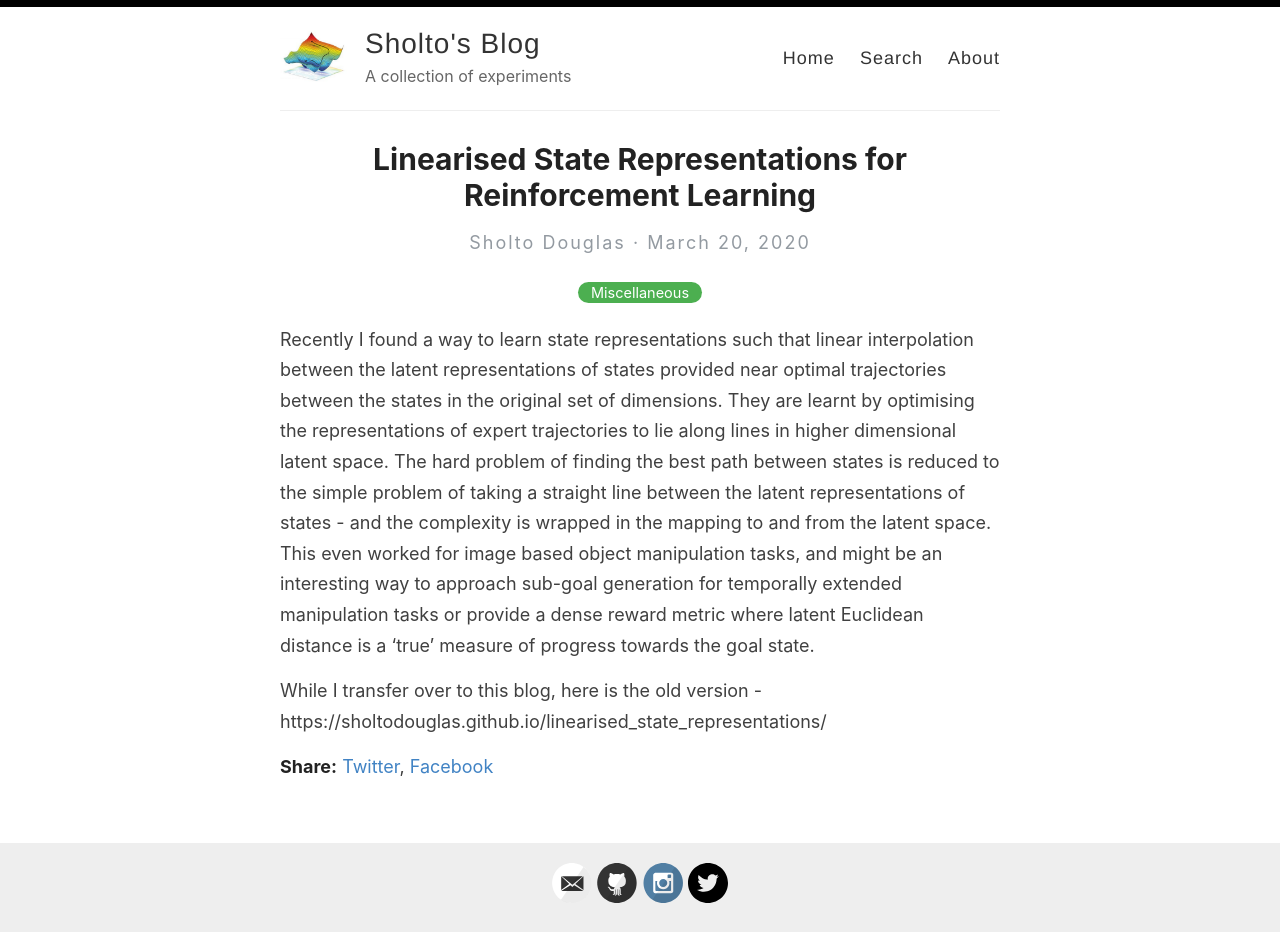
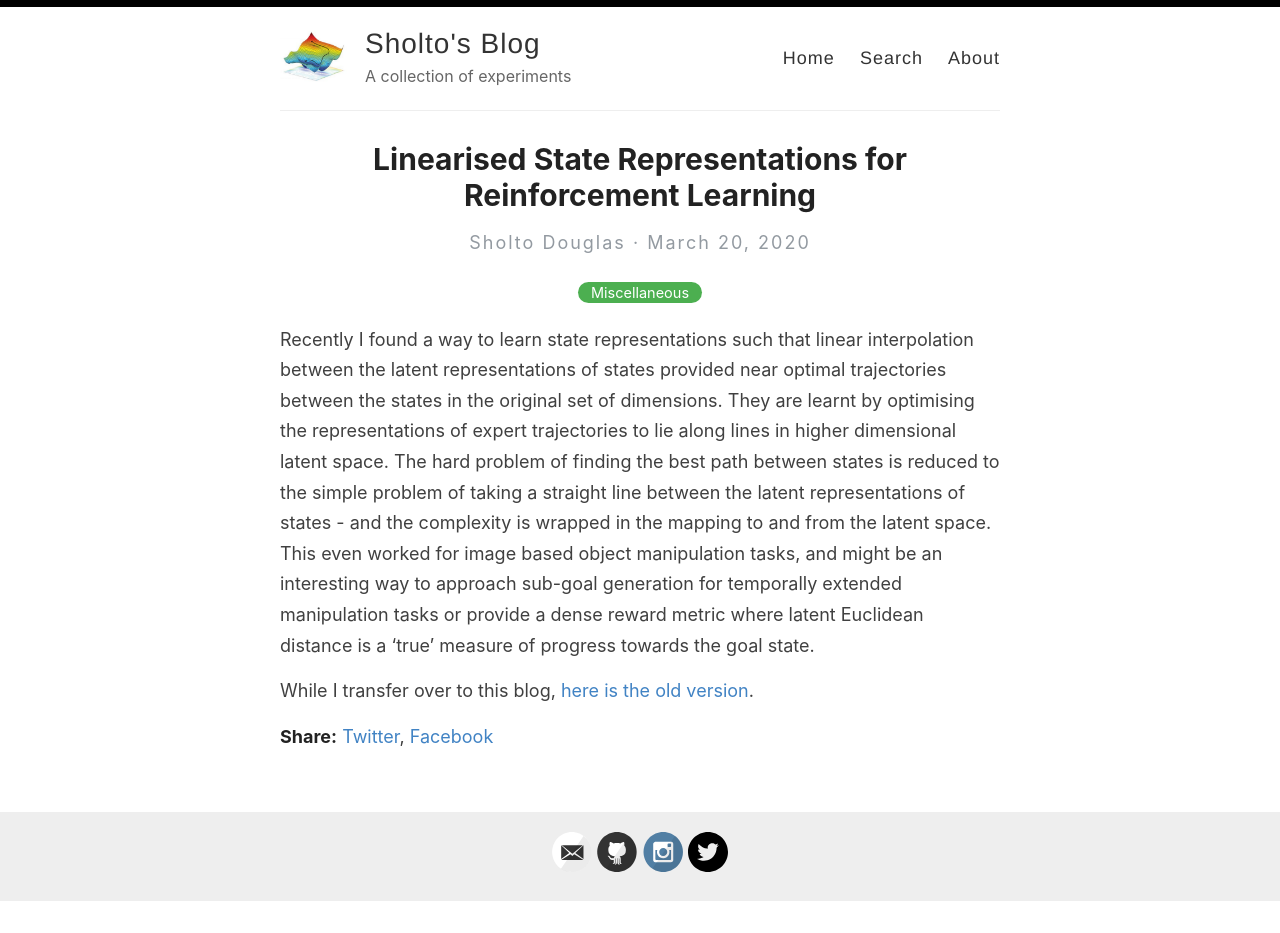
Before and after one commit to sholtodouglas/sholtodouglas.github.io, a Jekyll site: the page built from _posts/2020-3-20-linearised_state_reps.md, in a window 1280 px wide. Built offline with Jekyll 4.4.1, drawn with Linux system fonts in a browser that asks for light colours; after the commit the page ends 902 px from its top, so only the background shows below that.

Commit message:
Update 2020-3-20-linearised_state_reps.md

```diff
--- a/_posts/2020-3-20-linearised_state_reps.md
+++ b/_posts/2020-3-20-linearised_state_reps.md
@@ -8,4 +8,4 @@ custom_url: linearised_state_representations
 
 Recently I found a way to learn state representations such that linear interpolation between the latent representations of states provided near optimal trajectories between the states in the original set of dimensions. They are learnt by optimising the representations of expert trajectories to lie along lines in higher dimensional latent space. The hard problem of finding the best path between states is reduced to the simple problem of taking a straight line between the latent representations of states - and the complexity is wrapped in the mapping to and from the latent space. This even worked for image based object manipulation tasks, and might be an interesting way to approach sub-goal generation for temporally extended manipulation tasks or provide a dense reward metric where latent Euclidean distance is a ‘true’ measure of progress towards the goal state.
 
-While I transfer over to this blog, here is the old version - https://sholtodouglas.github.io/linearised_state_representations/
+While I transfer over to this blog, [here is the old version](https://sholtodouglas.github.io/linearised_state_representations/).
```
